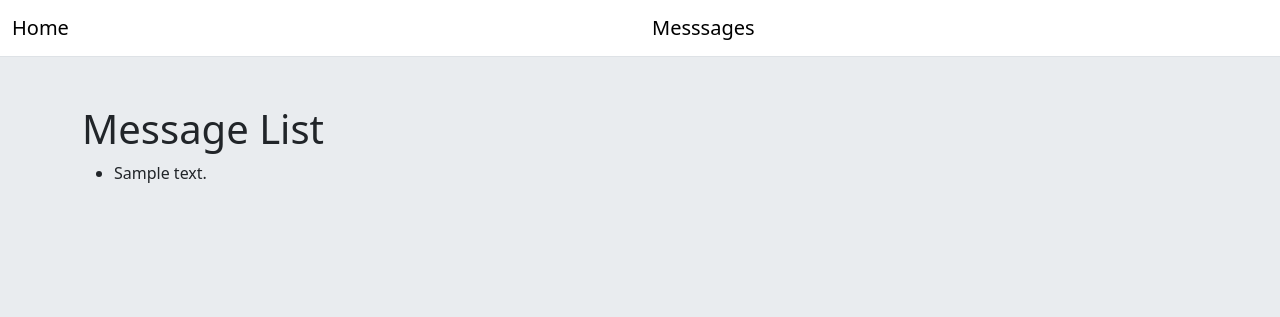
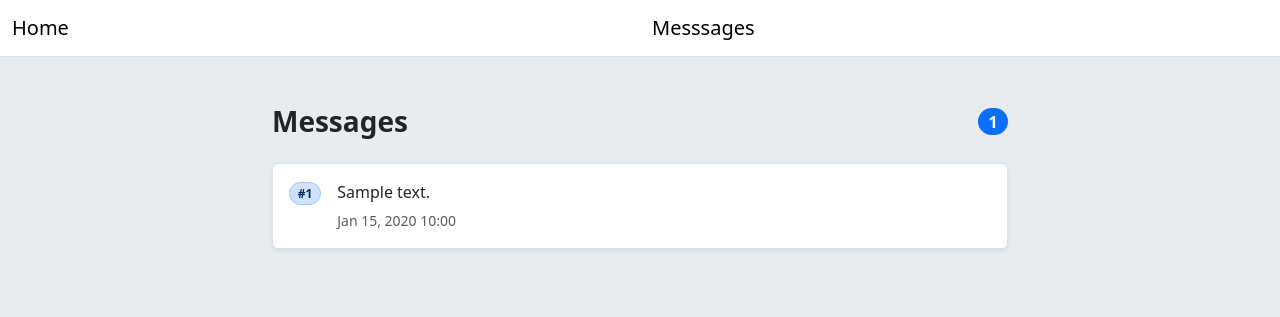
Before and after one commit to ArGus20/django_py, a Django app: page /messages/ in a window 1280 px wide. Shown: the top 317 px of the page. Run offline with Django 5.2, Linux system fonts and the light colour scheme; tables that the repository leaves empty hold one stand-in row (values such as "Sample post").

Commit message:
list template updated

```diff
--- a/templates/messenger/message_list.html
+++ b/templates/messenger/message_list.html
@@ -1,10 +1,39 @@
 {% extends "base.html" %}
 
+{% block title %}Messages | Messenger{% endblock %}
+
 {% block content %}
-  <h1>Message List</h1>
-  <ul>
-    {% for message in object_list %}
-      <li>{{ message.text }}</li>
-    {% endfor %}
-  </ul>
+  <div class="row justify-content-center">
+    <div class="col-lg-8">
+      <div class="d-flex align-items-center justify-content-between mb-4">
+        <h1 class="h3 fw-semibold mb-0">Messages</h1>
+        <span class="badge rounded-pill text-bg-primary fs-6">{{ object_list|length }}</span>
+      </div>
+
+      {% if object_list %}
+        <div class="list-group shadow-sm">
+          {% for message in object_list %}
+            <div class="list-group-item py-3">
+              <div class="d-flex gap-3">
+                <div class="flex-shrink-0">
+                  <span class="badge rounded-pill bg-primary-subtle text-primary-emphasis border border-primary-subtle">#{{ message.pk }}</span>
+                </div>
+                <div class="flex-grow-1">
+                  <p class="mb-1 text-break">{{ message.text|linebreaksbr }}</p>
+                  <small class="text-body-secondary">{{ message.created_at|date:"M d, Y H:i" }}</small>
+                </div>
+              </div>
+            </div>
+          {% endfor %}
+        </div>
+      {% else %}
+        <div class="card border-0 shadow-sm text-center py-5">
+          <div class="card-body">
+            <h2 class="h5 mb-2">No messages yet</h2>
+            <p class="text-body-secondary mb-0">Messages will appear here once they are created.</p>
+          </div>
+        </div>
+      {% endif %}
+    </div>
+  </div>
 {% endblock %}
```
